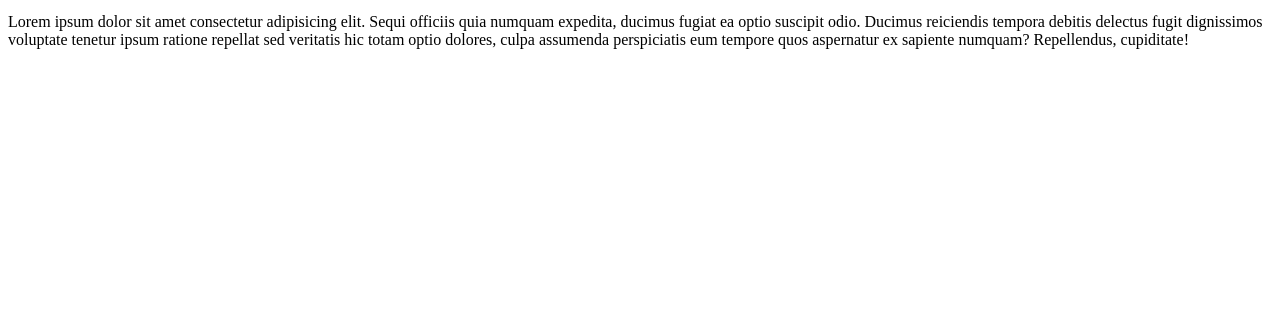
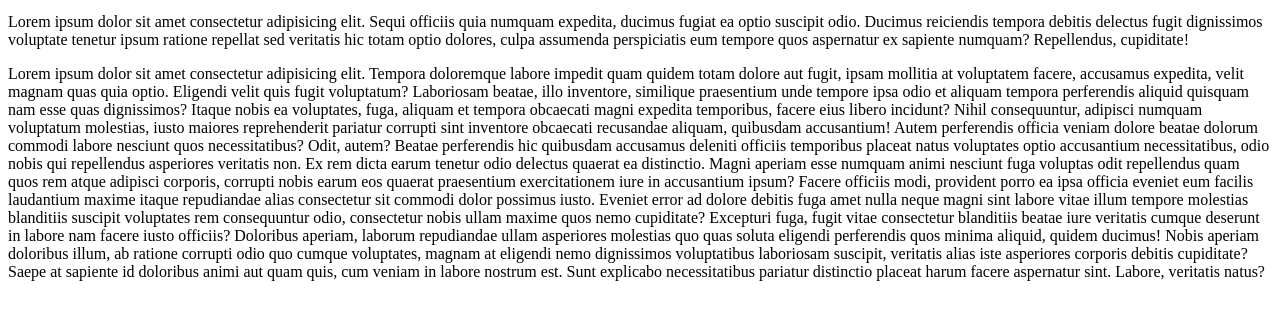
Before and after one commit to maksudur72/myfirstrepo, a plain HTML site: page index.html in a window 1280 px wide. Shown: the part 137-456 px from the top of the page. Drawn offline with Linux system fonts and the light colour scheme.

Commit message:
third-commit

```diff
--- a/index.html
+++ b/index.html
@@ -19,6 +19,27 @@
         optio suscipit odio. Ducimus reiciendis tempora debitis delectus fugit dignissimos voluptate tenetur ipsum
         ratione repellat sed veritatis hic totam optio dolores, culpa assumenda perspiciatis eum tempore quos aspernatur
         ex sapiente numquam? Repellendus, cupiditate!</p>
+    <p>Lorem ipsum dolor sit amet consectetur adipisicing elit. Tempora doloremque labore impedit quam quidem totam
+        dolore aut fugit, ipsam mollitia at voluptatem facere, accusamus expedita, velit magnam quas quia optio.
+        Eligendi velit quis fugit voluptatum? Laboriosam beatae, illo inventore, similique praesentium unde tempore ipsa
+        odio et aliquam tempora perferendis aliquid quisquam nam esse quas dignissimos? Itaque nobis ea voluptates,
+        fuga, aliquam et tempora obcaecati magni expedita temporibus, facere eius libero incidunt? Nihil consequuntur,
+        adipisci numquam voluptatum molestias, iusto maiores reprehenderit pariatur corrupti sint inventore obcaecati
+        recusandae aliquam, quibusdam accusantium! Autem perferendis officia veniam dolore beatae dolorum commodi labore
+        nesciunt quos necessitatibus? Odit, autem? Beatae perferendis hic quibusdam accusamus deleniti officiis
+        temporibus placeat natus voluptates optio accusantium necessitatibus, odio nobis qui repellendus asperiores
+        veritatis non. Ex rem dicta earum tenetur odio delectus quaerat ea distinctio. Magni aperiam esse numquam animi
+        nesciunt fuga voluptas odit repellendus quam quos rem atque adipisci corporis, corrupti nobis earum eos quaerat
+        praesentium exercitationem iure in accusantium ipsum? Facere officiis modi, provident porro ea ipsa officia
+        eveniet eum facilis laudantium maxime itaque repudiandae alias consectetur sit commodi dolor possimus iusto.
+        Eveniet error ad dolore debitis fuga amet nulla neque magni sint labore vitae illum tempore molestias blanditiis
+        suscipit voluptates rem consequuntur odio, consectetur nobis ullam maxime quos nemo cupiditate? Excepturi fuga,
+        fugit vitae consectetur blanditiis beatae iure veritatis cumque deserunt in labore nam facere iusto officiis?
+        Doloribus aperiam, laborum repudiandae ullam asperiores molestias quo quas soluta eligendi perferendis quos
+        minima aliquid, quidem ducimus! Nobis aperiam doloribus illum, ab ratione corrupti odio quo cumque voluptates,
+        magnam at eligendi nemo dignissimos voluptatibus laboriosam suscipit, veritatis alias iste asperiores corporis
+        debitis cupiditate? Saepe at sapiente id doloribus animi aut quam quis, cum veniam in labore nostrum est. Sunt
+        explicabo necessitatibus pariatur distinctio placeat harum facere aspernatur sint. Labore, veritatis natus?</p>
 </body>
 
 </html>
```
